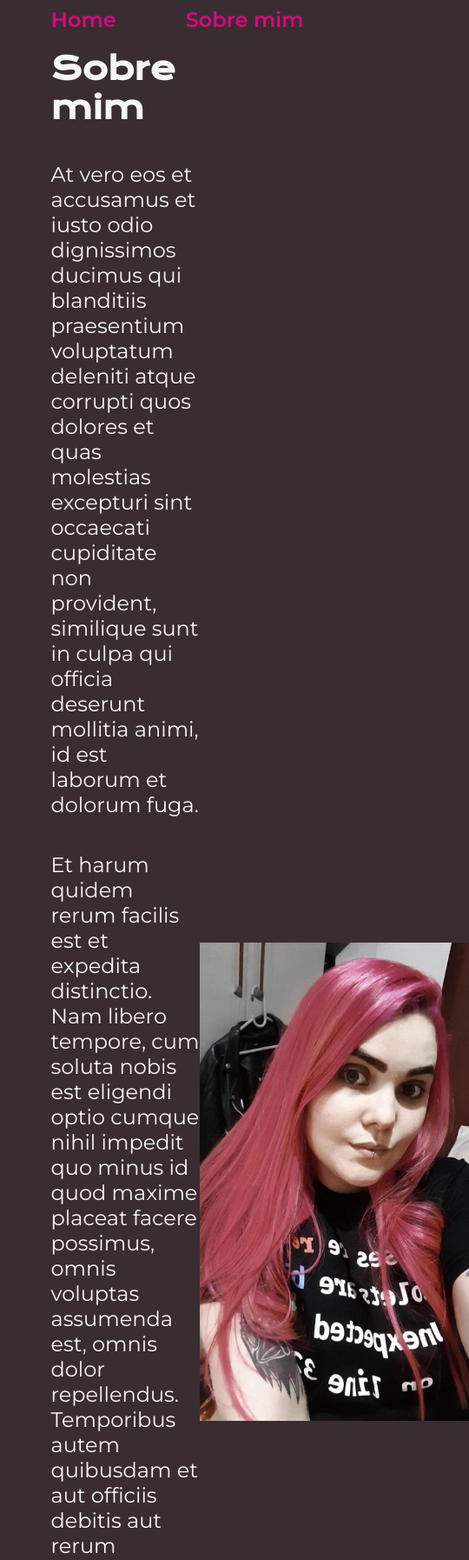
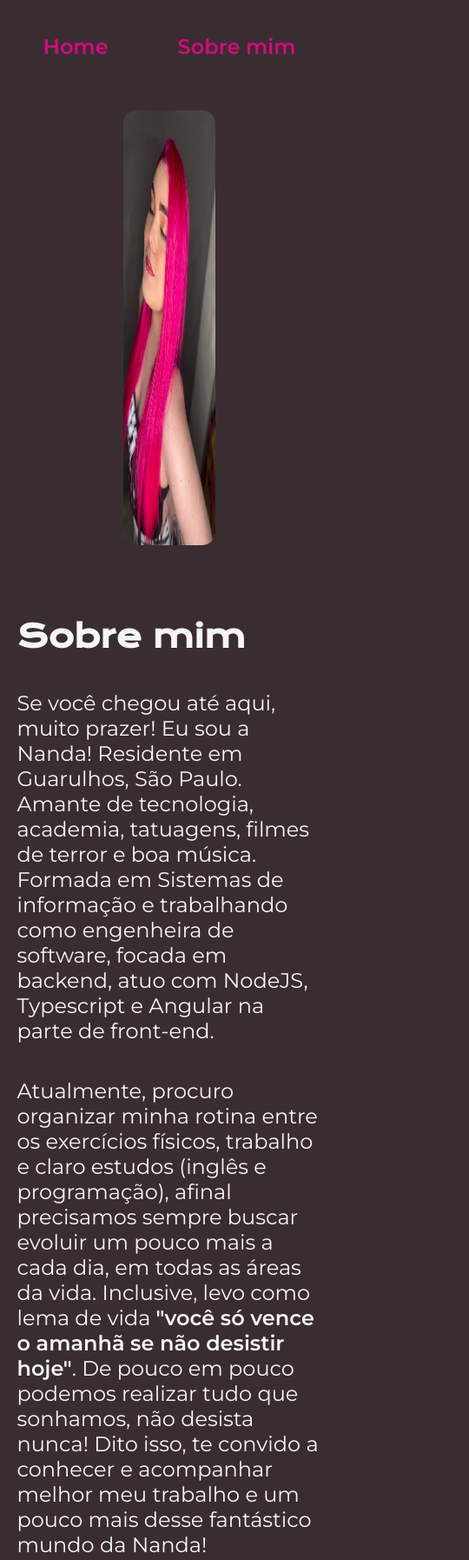
Before and after one commit to codebyNanda/alura-html-css, a plain HTML site: page about.html in a window 390 px wide. Shown: the top 1794 px of the page at 87% size, 540 px wide, since content can reach past the window. Drawn offline with nearby package versions, Linux system fonts and the light colour scheme.

Commit message:
feat: implementing new page

```diff
--- a/about.html
+++ b/about.html
@@ -17,22 +17,23 @@
     <section class="apresentacao__conteudo">
       <h1 class="apresentacao__conteudo__titulo">Sobre mim</h1>
       <p class="apresentacao__conteudo__texto">
-        At vero eos et accusamus et iusto odio dignissimos ducimus qui blanditiis praesentium voluptatum deleniti
-        atque corrupti quos dolores et quas molestias excepturi sint occaecati cupiditate non provident, similique
-        sunt in culpa qui officia deserunt mollitia animi, id est laborum et dolorum fuga.
+        Se você chegou até aqui, muito prazer! Eu sou a Nanda! Residente em Guarulhos, São Paulo.
+        Amante de tecnologia, academia, tatuagens, filmes de terror e boa música. Formada
+        em Sistemas de informação e trabalhando como engenheira de software, focada em
+        backend, atuo com NodeJS, Typescript e Angular na parte de front-end.
+
       </p>
       <p class="apresentacao__conteudo__texto">
-        Et harum quidem rerum facilis est et expedita distinctio. Nam libero tempore, cum
-        soluta nobis est eligendi optio cumque nihil impedit quo minus id quod maxime
-        placeat facere possimus, omnis voluptas assumenda est, omnis dolor repellendus.
-        Temporibus autem quibusdam et aut officiis debitis aut rerum necessitatibus saepe
-        eveniet ut et voluptates repudiandae sint et molestiae non recusandae. Itaque
-        earum rerum hic tenetur a sapiente delectus, ut aut reiciendis voluptatibus
-        maiores alias consequatur aut perferendis doloribus asperiores ipsum delis forum
-        birol parela maxime infena. Excepteur sint occaecat cupidatat non.
+        Atualmente, procuro organizar minha rotina entre os exercícios físicos, trabalho e
+        claro estudos (inglês e programação), afinal precisamos sempre buscar evoluir um
+        pouco mais a cada dia, em todas as áreas da vida. Inclusive, levo como lema de vida
+        <strong>"você só vence o amanhã se não desistir hoje"</strong>. De pouco em pouco podemos realizar
+        tudo que sonhamos, não desista nunca!
+        Dito isso, te convido a conhecer e acompanhar melhor meu trabalho e um pouco mais
+        desse fantástico mundo da Nanda!
       </p>
     </section>
-    <img src="assets/image.png" alt="Foto da Nanda" height="550vh">
+    <img class="apresentacao__imagem" src="assets/nanda.png" alt="Foto da Nanda" height="500vh">
   </main>
   <footer class="rodape">
     <p>Desenvolvido por Nanda Ferreira.</p>
--- a/styles/style.css
+++ b/styles/style.css
@@ -34,7 +34,7 @@ body {
 
 .cabecalho__menu__link {
   font-family: var(--fonte-secundaria);
-  font-size: 24px;
+  font-size: 1.5rem;
   font-weight: 600;
   color: var(--cor-terciaria);
   text-decoration: none;
@@ -49,17 +49,18 @@ body {
   display: flex;
   align-items: center;
   justify-content: space-between;
+  gap: 82px;
 }
 
 .apresentacao__conteudo {
-  width: 615px;
+  width: 50%;
   display: flex;
   flex-direction: column;
   gap: 40px;
 }
 
 .apresentacao__conteudo__titulo {
-  font-size: 36px;
+  font-size: 2.25rem;
   font-family: var(--fonte-primaria);
 }
 
@@ -68,7 +69,7 @@ body {
 }
 
 .apresentacao__conteudo__texto {
-  font-size: 24px;
+  font-size: 1.5rem;
   font-family: var(--fonte-secundaria);
 }
 
@@ -82,19 +83,19 @@ body {
 
 .apresentacao__links__subtitulo {
   font-family: var(--fonte-primaria);
-  font-size: 24px;
+  font-size: 1.5rem;
   font-weight: 400;
 }
 
-.apresentacao__links__link {
+.apresentacao__links__navegacao {
   display: flex;
   justify-content: center;
   gap: 16px;
   border: 2px solid var(--cor-terciaria);
-  width: 378px;
+  width: 50%;
   text-align: center;
   border-radius: 8px;
-  font-size: 24px;
+  font-size: 1.5rem;
   font-weight: 600;
   padding: 21.5px 0;
   text-decoration: none;
@@ -107,12 +108,38 @@ body {
   border: 2px solid var(--cor-opcao-cabecalho);
 }
 
+.apresentacao__imagem {
+  width: 30%;
+  border-radius: 15px;
+  /* height: 5%; */
+}
+
 .rodape {
   color: var(--cor-primaria);
   background-color: var(--cor-terciaria);
   padding: 24px;
   text-align: center;
   font-family: var(--fonte-secundaria);
-  font-size: 24px;
+  font-size: 1.5rem;
   font-weight: 400;
 }
+
+@media (max-width: 1100px) {
+  .cabecalho {
+    padding: 10%;
+  }
+
+  .cabecalho__menu {
+    justify-content: center;
+  }
+
+  .apresentacao {
+    flex-direction: column-reverse;
+    padding: 5%;
+  }
+
+  .apresentacao__conteudo {
+    width: auto;
+  }
+
+}
```
Also changed, not shown: curriculo.html (added, +50 -0 lines), index.html (+5 -4 lines), assets/image.png (deleted), assets/nanda.png (added).
